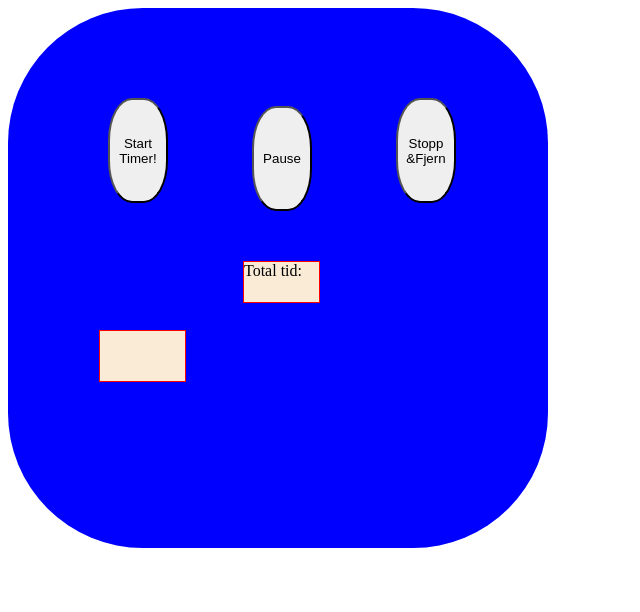
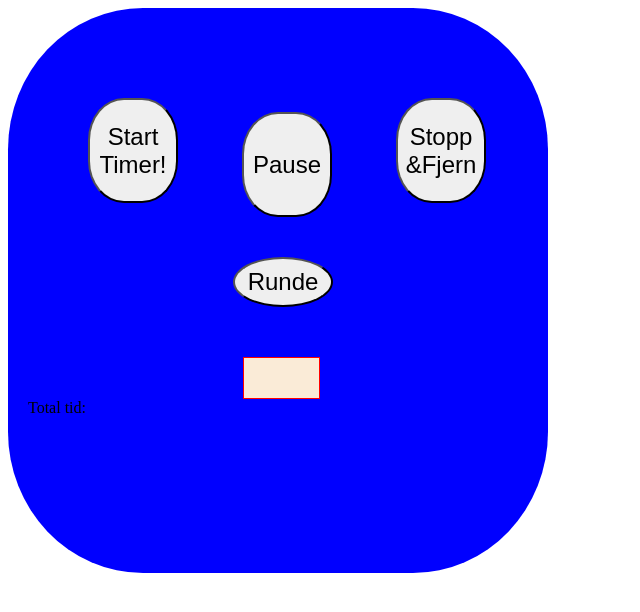
Before and after one commit to sikle00/Stoppeklokke, a plain HTML site: page Stoppeklokke.html in a window 1280 px wide. Shown: the whole page, without its empty margins (0-640 px from the left). Drawn offline with Linux system fonts and the light colour scheme.

Commit message:
Update Stoppeklokke.html

```diff
--- a/Stoppeklokke.html
+++ b/Stoppeklokke.html
@@ -8,17 +8,26 @@
     <style>
         .bakgrunn{
             background-color: blue;
-            height: 500px;
+            height: 525px;
             width: 500px;
             border-radius: 25%;
             padding: 20px;
         }
         .clockButton{
             margin-top: 70px;
-            margin-left: 80px;
+            margin-left: 60px;
             border-radius: 40%;
             height: 105px;
-            width: 60px;
+            width: 90px;
+            font-size: 150%;
+        }
+        .Runde{
+            margin-top: 40px;
+            margin-left: 205px;
+            border-radius: 50%;
+            height: 50px;
+            width: 100px;
+            font-size: 150%;
         }
         .clockDisplay{
             height: 40px;
@@ -35,7 +44,16 @@
             border: 1px solid red;
             margin-top: 50px;
             margin-left: -145px;
-            font-size: x-small;
+            font-size: small;
+        }
+        .lastRound{
+            background-color: antiquewhite;
+            height: 50px;
+            width: 100px;
+            border: 5%;
+            margin-top: 20px;
+            margin-left: 40px;
+            font-size: small;
         }
     </style>
 <head>
@@ -44,9 +62,10 @@
     <button class="clockButton" onclick="startTimer()">Start Timer!</button>
     <button class="clockButton" onclick="pausetimer()">Pause</button>
     <button class="clockButton" onclick="stopAll()">Stopp &Fjern</button><br>
+    <button class="Runde" onclick="lapTime"> Runde</button>
 
-    <div id="app" class="clockDisplay"</div>   Total tid: <div id="lastRound" class="tid"></div> <br>
-</div>
+    <div id="app" class="clockDisplay"></div>
+    Total tid: <div id="lastRound" class="tid"></div> <br>
     <script>
         const app = document.getElementById('app');
         const roundTime = document.getElementById('lastRound');
@@ -54,7 +73,7 @@
         var Timer;
 
         function startTimer(){
-            setInterval(countSeconds, 2000);
+            setInterval(countSeconds, 950);
         }
         function countSeconds(){
             app.innerHTML = seconds;
```
